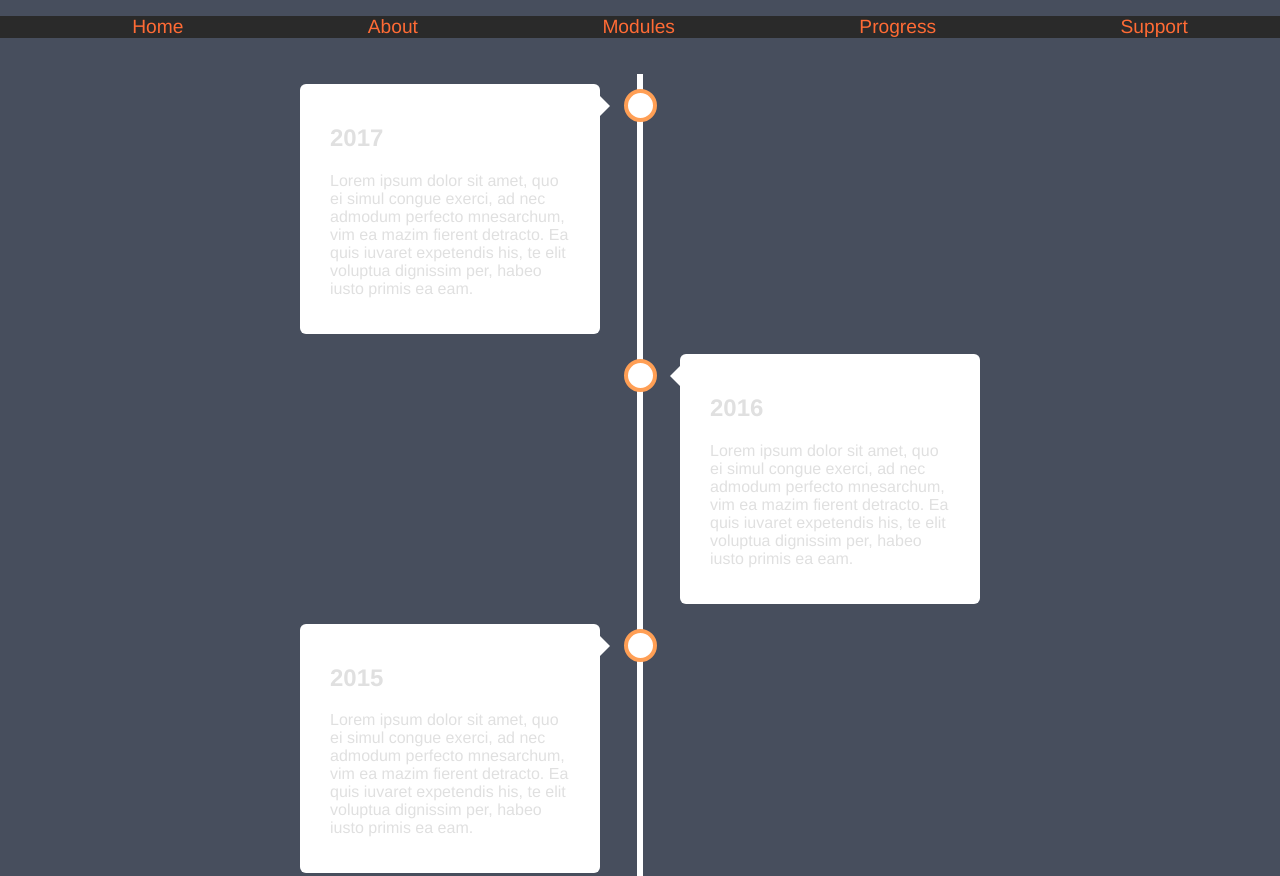
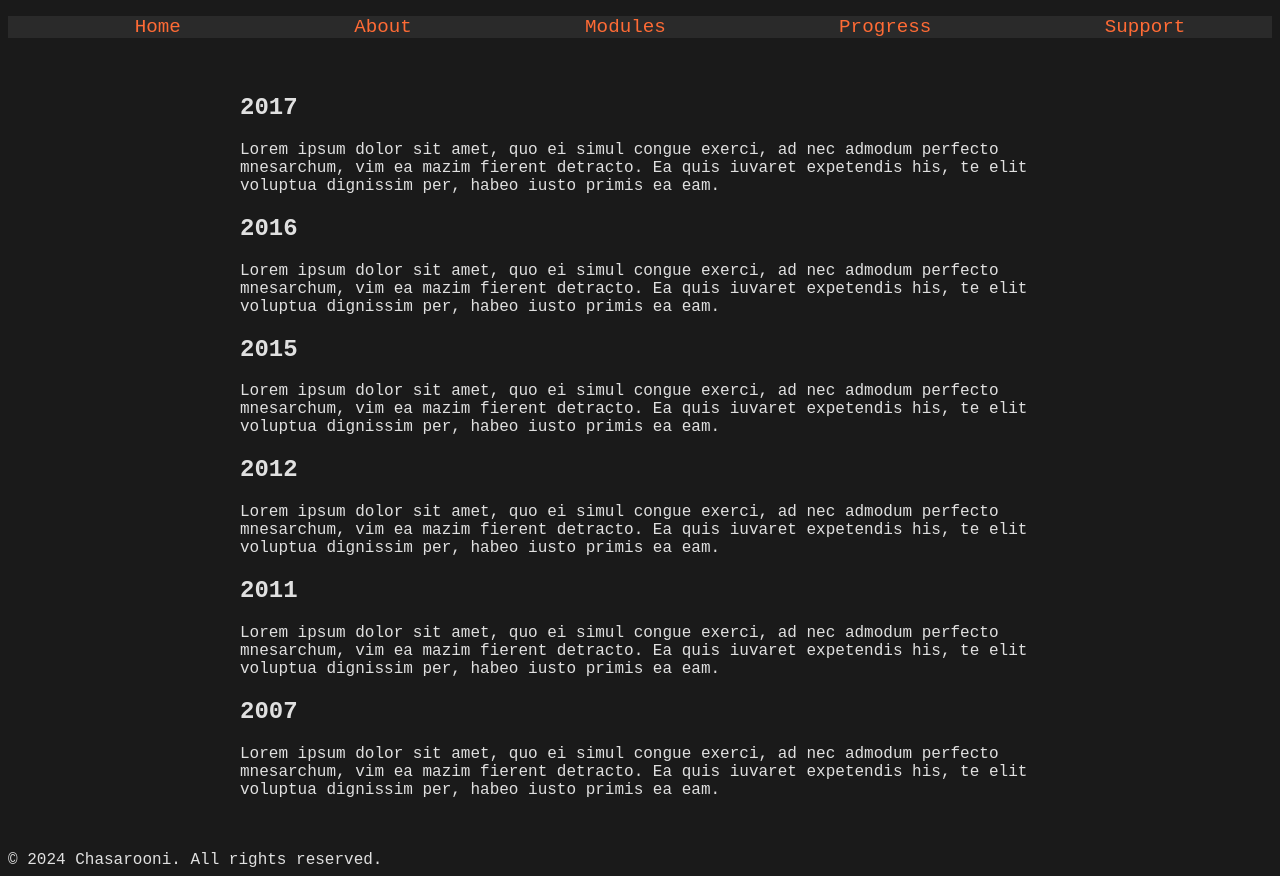
Before and after one commit to ChasarooniZ/chasarooniz.github.io, a plain HTML site: page progress/2024.html in a window 1280 px wide. Shown: the top 876 px of the page. Drawn offline with Linux system fonts and the light colour scheme; files that its build step writes are made by us from their sources; files whose address does not match are found by name.

Commit message:
Update 2024.html

```diff
--- a/progress/2024.html
+++ b/progress/2024.html
@@ -4,117 +4,12 @@
     <meta charset="UTF-8">
     <meta name="viewport" content="width=device-width, initial-scale=1.0">
     <title>Your Nixie-Inspired Website</title>
-    <link rel="stylesheet" href="styles.css">
+    <link rel="stylesheet" href="../styles.css">
+    <link rel="stylesheet" href="progressStyles.css">
 </head>
     <meta charset="utf-8">
     <meta name="viewport" content="width=device-width, initial-scale=1.0">
-    <title>Demo</title>
-    <style type="text/css">
-        * {
-            box-sizing: border-box;
-        }
-        body {
-            background-color: #474e5d;
-            font-family: Helvetica, sans-serif;
-            margin: 0;
-            padding: 0;
-        }
-        .timeline {
-            position: relative;
-            max-width: 1200px;
-            margin: 0 auto;
-        }
-        .timeline::after {
-            content: '';
-            position: absolute;
-            width: 6px;
-            background-color: white;
-            top: 0;
-            bottom: 0;
-            left: 50%;
-            margin-left: -3px;
-        }
-        .container {
-            padding: 10px 40px;
-            position: relative;
-            background-color: inherit;
-            width: 50%;
-        }
-        .container::after {
-            content: '';
-            position: absolute;
-            width: 25px;
-            height: 25px;
-            right: -17px;
-            background-color: white;
-            border: 4px solid #FF9F55;
-            top: 15px;
-            border-radius: 50%;
-            z-index: 1;
-        }
-        .left {
-            left: 0;
-        }
-        .right {
-            left: 50%;
-        }
-        .left::before {
-            content: " ";
-            height: 0;
-            position: absolute;
-            top: 22px;
-            width: 0;
-            z-index: 1;
-            right: 30px;
-            border: medium solid white;
-            border-width: 10px 0 10px 10px;
-            border-color: transparent transparent transparent white;
-        }
-        .right::before {
-            content: " ";
-            height: 0;
-            position: absolute;
-            top: 22px;
-            width: 0;
-            z-index: 1;
-            left: 30px;
-            border: medium solid white;
-            border-width: 10px 10px 10px 0;
-            border-color: transparent white transparent transparent;
-        }
-        .right::after {
-            left: -16px;
-        }
-        .content {
-            padding: 20px 30px;
-            background-color: white;
-            position: relative;
-            border-radius: 6px;
-        }
-        @media screen and (max-width: 600px) {
-            .timeline::after {
-                left: 31px;
-            }
-            .container {
-                width: 100%;
-                padding-left: 70px;
-                padding-right: 25px;
-            }
-            .container::before {
-                left: 60px;
-                border: medium solid white;
-                border-width: 10px 10px 10px 0;
-                border-color: transparent white transparent transparent;
-            }
-            .left::after,
-            .right::after {
-                left: 15px;
-            }
-            .right {
-                left: 0%;
-            }
-        }
-    </style>
+    <title>2024</title>
 </head>
 <body>
     <header>
```
